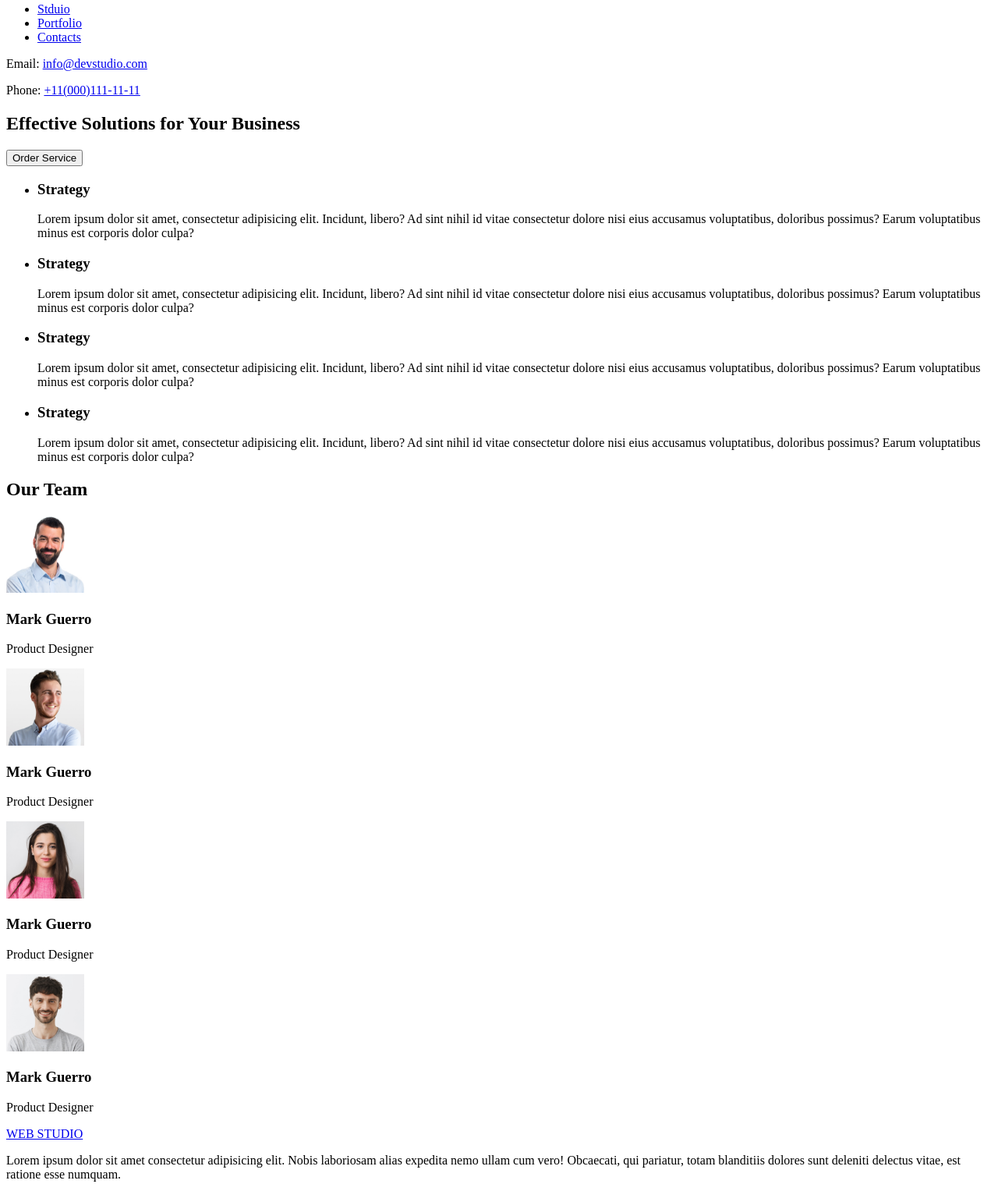
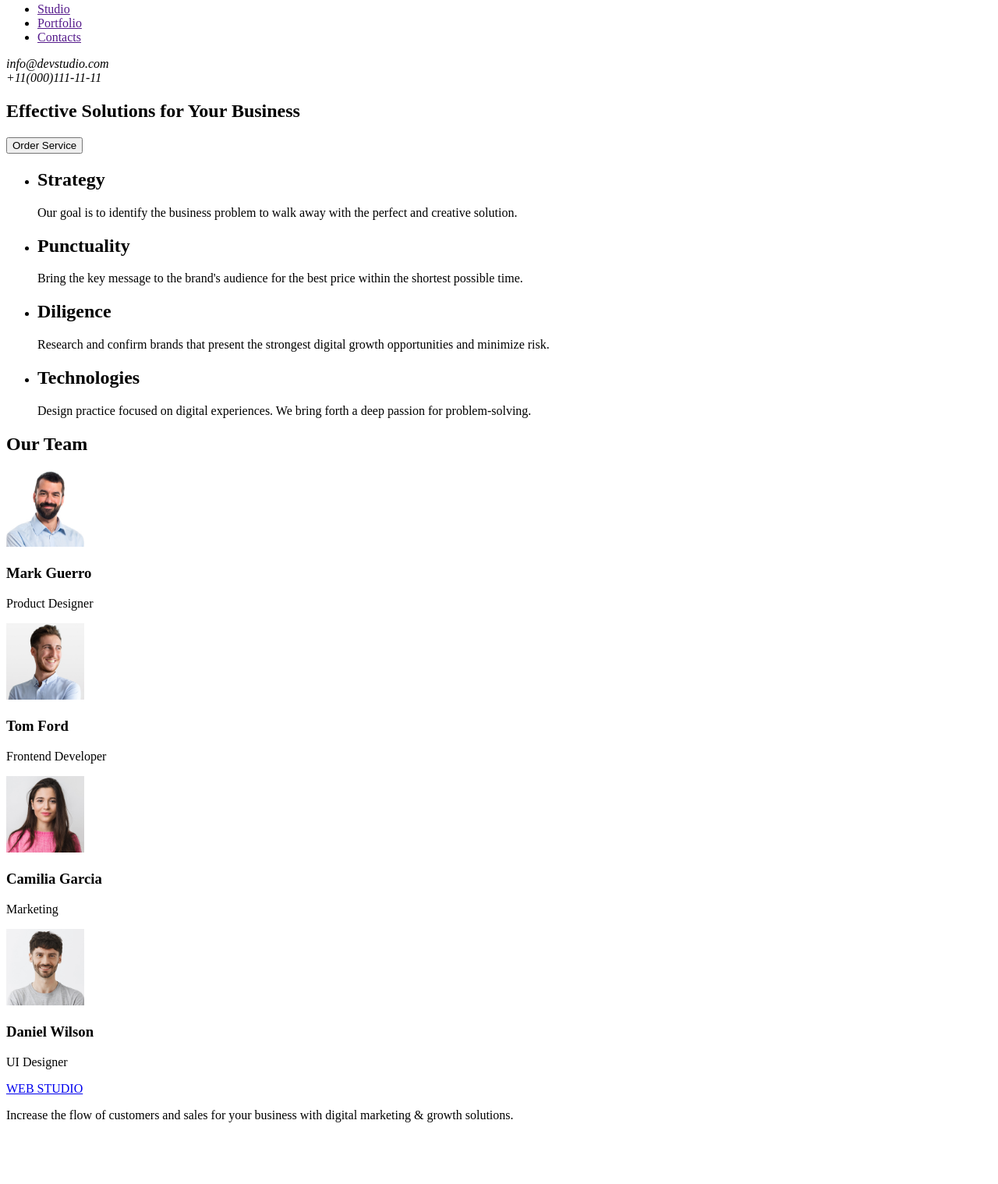
Before and after one commit to UmutcanKAVAK/goit-markup-hw-01, a plain HTML site: page index.html in a window 1280 px wide. Shown: the part 39-1557 px from the top of the page at 78% size. After the commit the page ends 1494 px from the top, so only its background shows below. Drawn offline with Linux system fonts and the light colour scheme.

Commit message:
fixed the errors

```diff
--- a/index.html
+++ b/index.html
@@ -9,21 +9,16 @@
   <body>
     <!-- Header Section -->
     <header>
-      <a href="index.html" class="logo">WEB STUDIO</a>
       <nav>
+        <a href="index.html" class="logo">WEB STUDIO</a>
         <ul>
-          <li><a href="#">Stduio</a></li>
-          <li><a href="#">Portfolio</a></li>
-          <li><a href="#">Contacts</a></li>
+          <li><a href="">Studio</a></li>
+          <li><a href="">Portfolio</a></li>
+          <li><a href="">Contacts</a></li>
         </ul>
       </nav>
-      <div class="contact-info">
-        <p>
-          Email:
-          <a href="mailto:info@orderservice.com">info@devstudio.com</a>
-        </p>
-        <p>Phone: <a href="tel:+1234567890">+11(000)111-11-11</a></p>
-      </div>
+      <address>info@devstudio.com</address>
+      <address>+11(000)111-11-11</address>
     </header>
     <!-- Main Content Section -->
     <main>
@@ -34,39 +29,31 @@
       <section id="features">
         <ul>
           <li>
-            <h3>Strategy</h3>
+            <h2>Strategy</h2>
             <p>
-              Lorem ipsum dolor sit amet, consectetur adipisicing elit.
-              Incidunt, libero? Ad sint nihil id vitae consectetur dolore nisi
-              eius accusamus voluptatibus, doloribus possimus? Earum
-              voluptatibus minus est corporis dolor culpa?
+              Our goal is to identify the business problem to walk away with the
+              perfect and creative solution.
             </p>
           </li>
           <li>
-            <h3>Strategy</h3>
+            <h2>Punctuality</h2>
             <p>
-              Lorem ipsum dolor sit amet, consectetur adipisicing elit.
-              Incidunt, libero? Ad sint nihil id vitae consectetur dolore nisi
-              eius accusamus voluptatibus, doloribus possimus? Earum
-              voluptatibus minus est corporis dolor culpa?
+              Bring the key message to the brand's audience for the best price
+              within the shortest possible time.
             </p>
           </li>
           <li>
-            <h3>Strategy</h3>
+            <h2>Diligence</h2>
             <p>
-              Lorem ipsum dolor sit amet, consectetur adipisicing elit.
-              Incidunt, libero? Ad sint nihil id vitae consectetur dolore nisi
-              eius accusamus voluptatibus, doloribus possimus? Earum
-              voluptatibus minus est corporis dolor culpa?
+              Research and confirm brands that present the strongest digital
+              growth opportunities and minimize risk.
             </p>
           </li>
           <li>
-            <h3>Strategy</h3>
+            <h2>Technologies</h2>
             <p>
-              Lorem ipsum dolor sit amet, consectetur adipisicing elit.
-              Incidunt, libero? Ad sint nihil id vitae consectetur dolore nisi
-              eius accusamus voluptatibus, doloribus possimus? Earum
-              voluptatibus minus est corporis dolor culpa?
+              Design practice focused on digital experiences. We bring forth a
+              deep passion for problem-solving.
             </p>
           </li>
         </ul>
@@ -74,30 +61,30 @@
 
       <section id="team">
         <h2>Our Team</h2>
-        <img src="images/img.jpg" alt="smiling handsome man" width="100px" />
+        <img src="images/img.jpg" alt="smiling handsome man" width="100" />
         <h3>Mark Guerro</h3>
         <p>Product Designer</p>
         <img
-          src="images/img (1).jpg"
+          src="images/seconf-image.jpg"
           alt="smiling handsome man"
-          width="100px"
+          width="100"
         />
-        <h3>Mark Guerro</h3>
-        <p>Product Designer</p>
+        <h3>Tom Ford</h3>
+        <p>Frontend Developer</p>
         <img
-          src="images/img (2).jpg"
+          src="images/third-image.jpg"
+          alt="smiling beautiful woman"
+          width="100"
+        />
+        <h3>Camilia Garcia</h3>
+        <p>Marketing</p>
+        <img
+          src="images/fourth-image.jpg"
           alt="smiling handsome man"
-          width="100px"
+          width="100"
         />
-        <h3>Mark Guerro</h3>
-        <p>Product Designer</p>
-        <img
-          src="images/img (3).jpg"
-          alt="smiling handsome man"
-          width="100px"
-        />
-        <h3>Mark Guerro</h3>
-        <p>Product Designer</p>
+        <h3>Daniel Wilson</h3>
+        <p>UI Designer</p>
       </section>
     </main>
 
@@ -105,10 +92,8 @@
     <footer>
       <a href="index.html" class="logo">WEB STUDIO</a>
       <p>
-        Lorem ipsum dolor sit amet consectetur adipisicing elit. Nobis
-        laboriosam alias expedita nemo ullam cum vero! Obcaecati, qui pariatur,
-        totam blanditiis dolores sunt deleniti delectus vitae, est ratione esse
-        numquam.
+        Increase the flow of customers and sales for your business with digital
+        marketing & growth solutions.
       </p>
     </footer>
   </body>
```
Also changed, not shown: images/fourth-image.jpg (renamed from images/img (3).jpg), images/seconf-image.jpg (renamed from images/img (1).jpg), images/third-image.jpg (renamed from images/img (2).jpg).
